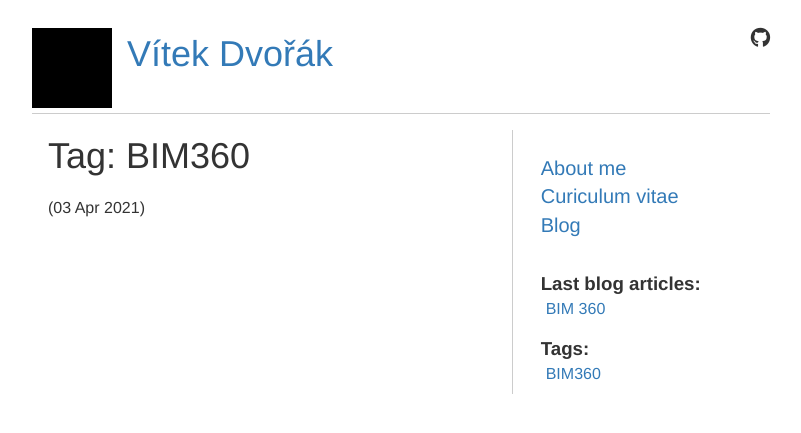
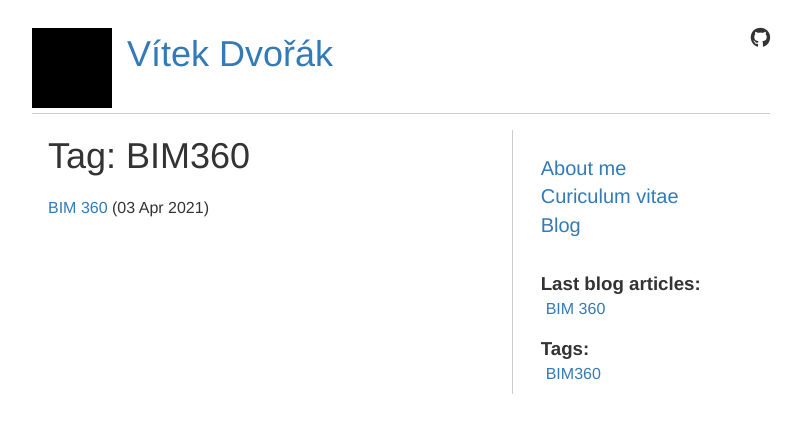
Before and after one commit to vdvorak/vitekdvorak.github.io, a Jekyll site: the page built from tag/bim360.md, in a window 1280 px wide. Shown: the top 433 px of the page, without its empty margins (239-1040 px from the left). Built offline with Jekyll 4.4.1, drawn with Linux system fonts in a browser that asks for light colours; nearby versions of some CDN libraries; comment, search, counter and statistics services are not loaded.

```diff
--- a/_layouts/tag.html
+++ b/_layouts/tag.html
@@ -7,7 +7,7 @@ layout: default
   <ul class="nolist">
     {% for post in site.tags[page.tag] %}
     <li>
-      <a href="{{ post.url | downcase }}#disqus_thread">{{site.disqus.shortname}}</a> ({{ post.date |
+      <a href="{{ post.url | downcase }}#disqus_thread">{{post.title}}</a> ({{ post.date |
       date_to_string }})
     </li>
     {% endfor %}
```
